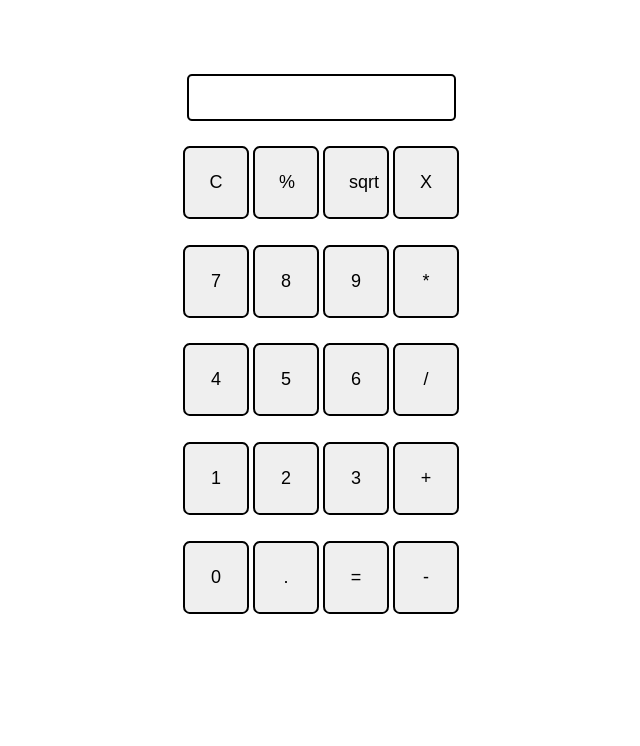
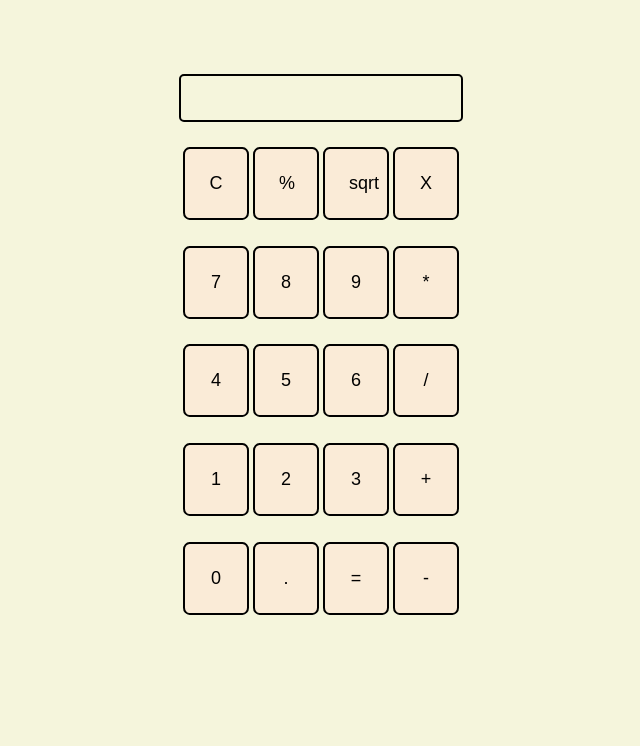
Before and after one commit to mohitrajparit/Calculator, a plain HTML site: page index.html in a window 1280 px wide. Shown: the part 54-800 px from the top of the page, without its empty margins (319-959 px from the left). Drawn offline with Linux system fonts and the light colour scheme.

Commit message:
Update style.css

```diff
--- a/style.css
+++ b/style.css
@@ -5,26 +5,35 @@ html,body{
     width: 100%;
     font-family: 'Roboto';
     font-weight: lighter;
+    background-color: beige;
+    font-size: 100%;
 }
 .button{
-    font-size: large;
     width: 66px;
     padding: 24px;
+    font-size: large;
     /* margin-left: 1%; */
     border: 2px solid black;
     border-radius: 10%;
     cursor: pointer;
+    background-color: antiquewhite;
+    color: solid black;
+    border-radius: rgb(23, 22, 22)
+    ;
 }
 .row{
     margin: 1vw 0;
-
+}
+.input-row{
+    margin-bottom: 4%;
 }
 .row input{
-    font-size: 20px;
-
+    font-size: 21px;
+    /* font-weight: bold; */
     margin: 0;
     padding: 10px 0px;
     border: 2px solid black;
     border-radius: 5px;
-
+    width: 280px;
+    background-color: beige;
 }
```
